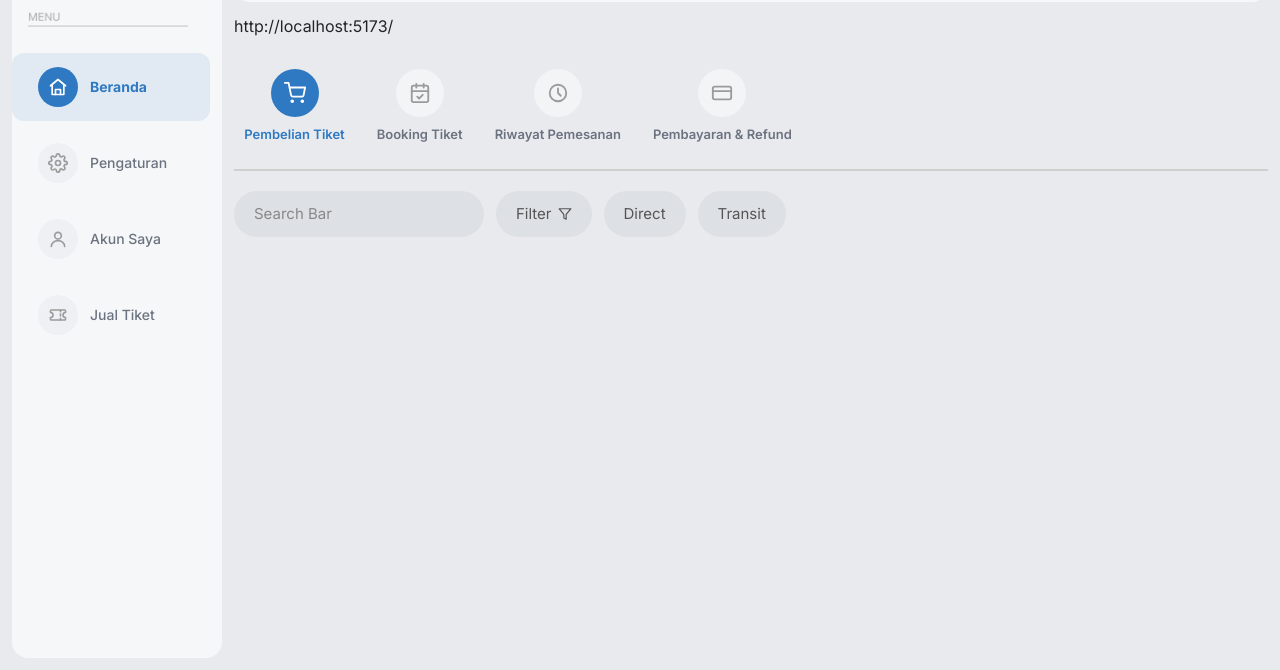
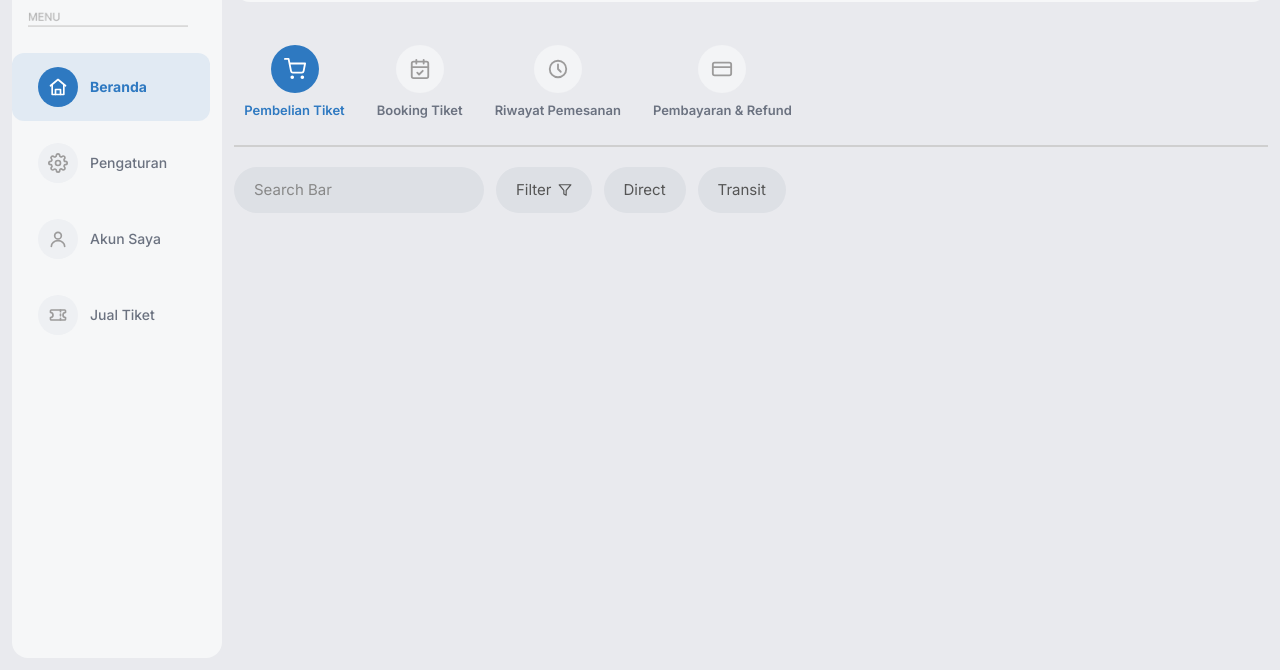
Before and after one commit to dvddvddvddvdvdv/Ticketpedia, a website built with Vite: page pages/dashboard.html in a window 1280 px wide. Shown: the part 130-800 px from the top of the page. Built offline with nearby package versions, Linux system fonts and the light colour scheme; no server answers; what pocketbase would draw is missing.

Commit message:
Fix stray localhost URL text injected into dashboard.html main tag
Likely from an accidental paste; removes a visible "http://localhost:5173/"
text node that ended up right after <main>.

```diff
--- a/pages/dashboard.html
+++ b/pages/dashboard.html
@@ -91,7 +91,7 @@
         </div>
     </nav>
 
-    <main>http://localhost:5173/
+    <main>
         <div class="tab-menu-container">
             <ul class="tab-list">
                 <li class="tab-link tab-buy active" data-target="pembelian">
```
Also changed, not shown: dist/pages/dashboard.html.
